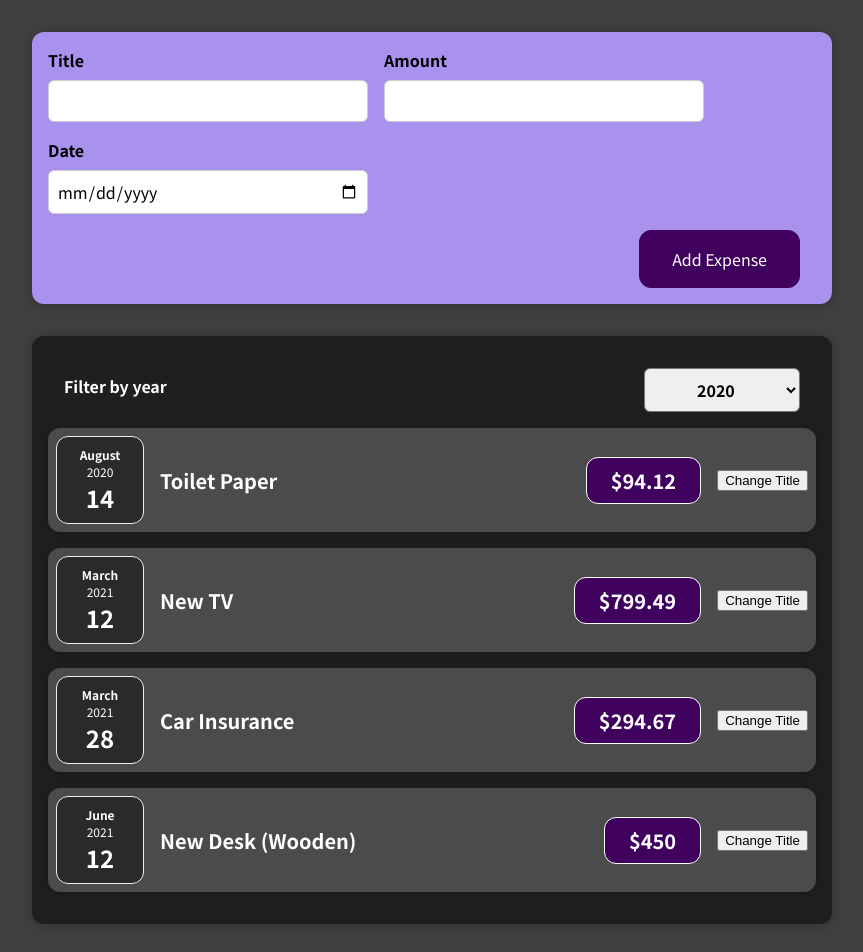
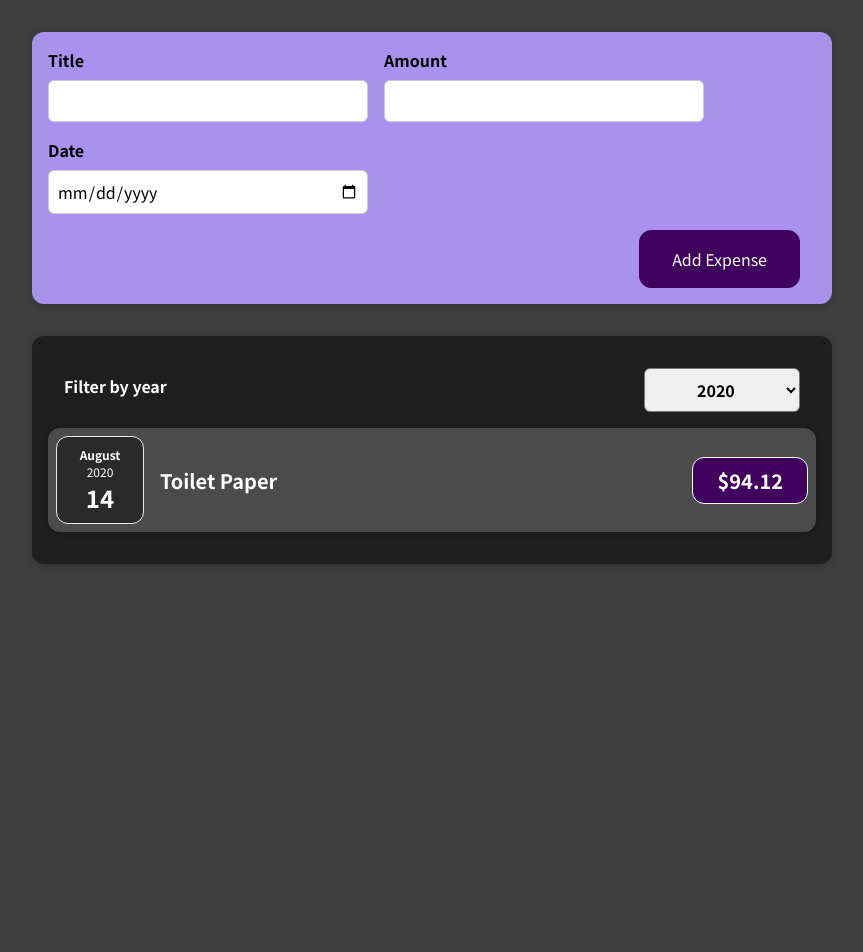
Before and after one commit to Lonerr7/-Udemy-React-Expense-Calendar, a React (Create React App) app: page / in a window 1280 px wide. Shown: the top 952 px of the page, without its empty margins (208-1071 px from the left). After the commit the page ends 800 px from the top, so only its background shows below. Built offline with nearby package versions, Linux system fonts and the light colour scheme.

Commit message:
Added dynamic rendering of ExpenseItem, added keys to fix an error with rendering and added rendering of filtered items

```diff
--- a/src/App.js
+++ b/src/App.js
@@ -1,10 +1,9 @@
-import React from "react";
+import React, { useState } from "react";
 
 import Expenses from "./components/Expenses/Expenses";
 import NewExpense from "./components/NewExpense/NewExpense";
 
-function App() {
-  const expenses = [
+const DYMMY_EXPENSES = [
   {
     id: "e1",
     title: "Toilet Paper",
@@ -26,9 +25,11 @@ function App() {
   },
 ];
 
+function App() {
+  const [expenses, setExpenses] = useState(DYMMY_EXPENSES);
+
   const addExpenseHandler = (expense) => {
-    console.log(`In App.js`);
-    console.log(expense);
+    setExpenses((prevState) => [expense, ...prevState]);
   };
 
   return (
--- a/src/components/Expenses/ExpenseItem.js
+++ b/src/components/Expenses/ExpenseItem.js
@@ -1,23 +1,16 @@
-import React, {useState} from "react";
+import React from "react";
 
 import ExpenseDate from "./ExpenseDate";
 import Card from "../UI/Card";
 import "./ExpenseItem.css";
 
 const ExpenseItem = (props) => {
-  const [title, setTitle] = useState(props.title);
-
-  const clickHandler = () => {
-    setTitle('Changed');
-  };
-
   return (
     <Card className="expense-item">
       <ExpenseDate date={props.date} />
       <div className="expense-item__description">
-        <h2>{title}</h2>
+        <h2>{props.title}</h2>
         <div className="expense-item__price">${props.amount}</div>
-      <button onClick={clickHandler}>Change Title</button>
       </div>
     </Card>
   );
--- a/src/components/Expenses/Expenses.js
+++ b/src/components/Expenses/Expenses.js
@@ -1,4 +1,4 @@
-import React, {useState} from "react";
+import React, { useState } from "react";
 
 import ExpenseItem from "./ExpenseItem";
 import Card from "../UI/Card";
@@ -6,37 +6,29 @@ import "./Expenses.css";
 import ExpensesFilter from "./ExpensesFilter";
 
 const Expenses = (props) => {
-  const [enteredYear, setEnteredYear] = useState('2020');
+  const [enteredYear, setEnteredYear] = useState("2020");
 
   const saveYearHandler = (selectedYear) => {
-    console.log(`In Expenses.js ${selectedYear}`);
     setEnteredYear(selectedYear);
   };
+
+  const filteredExpense = props.items.filter(expense => expense.date.getFullYear().toString() === enteredYear);
 
   return (
     <div>
       <Card className="expenses">
-        <ExpensesFilter startingYear={enteredYear} onChageFilter={saveYearHandler} />
-        <ExpenseItem
-          title={props.items[0].title}
-          amount={props.items[0].amount}
-          date={props.items[0].date}
+        <ExpensesFilter
+          startingYear={enteredYear}
+          onChageFilter={saveYearHandler}
         />
-        <ExpenseItem
-          title={props.items[1].title}
-          amount={props.items[1].amount}
-          date={props.items[1].date}
-        />
-        <ExpenseItem
-          title={props.items[2].title}
-          amount={props.items[2].amount}
-          date={props.items[2].date}
-        />
-        <ExpenseItem
-          title={props.items[3].title}
-          amount={props.items[3].amount}
-          date={props.items[3].date}
-        />
+        {filteredExpense.map((expense) => (
+          <ExpenseItem
+            key={expense.id}
+            title={expense.title}
+            amount={expense.amount}
+            date={expense.date}
+          />
+        ))}
       </Card>
     </div>
   );
```
Also changed, not shown: 1 other file (tests, documents, lock files or other folders). Lines whose indentation alone changed are shown as unchanged.
